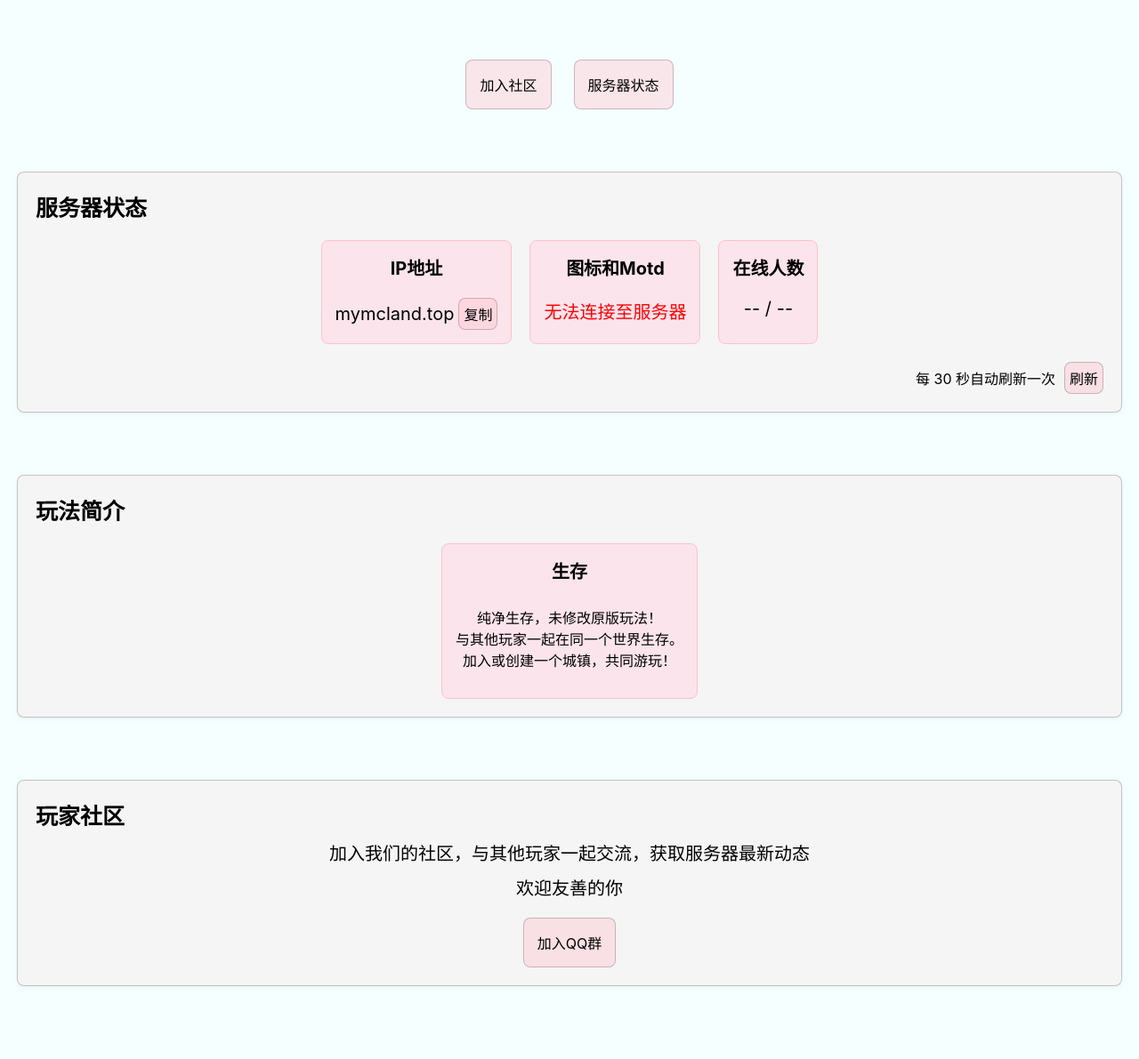
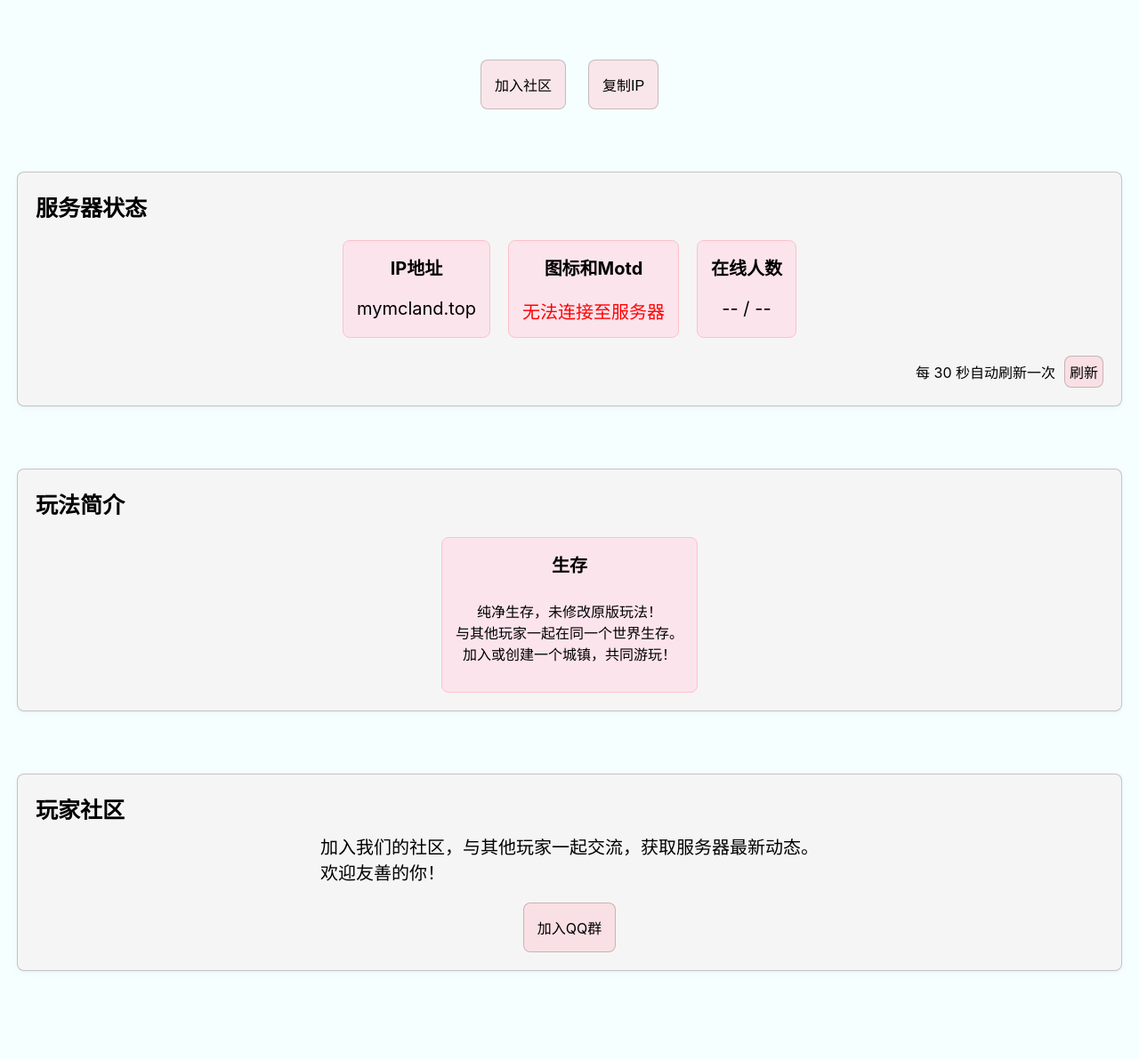
Before and after one commit to MCFurina/MyMC-Website, a plain HTML site: page index.html in a window 1280 px wide. Shown: the part 351-1542 px from the top of the page at 89% size. Drawn offline with Linux system fonts and the light colour scheme; no server answers.

Commit message:
修复了一些问题

```diff
--- a/index.html
+++ b/index.html
@@ -50,7 +50,7 @@
     </div>
     <div style="display: flex; flex-direction: row; margin-top: 50px; justify-content: center; gap: 25px; flex-wrap: wrap;">
         <a class="btn fade-in" href="#community">加入社区</a>
-        <a class="btn fade-in" href="#status">服务器状态</a>
+        <button onclick="copyButton(this, 'mymcland.top')" class="btn fade-in">复制IP</button>
     </div>
     <div class="card-box">
         <div style="margin-top: 70px;" class="center-card" id="status">
@@ -58,7 +58,7 @@
             <div style="display: flex; flex-direction: row; gap: 20px; align-items: stretch; margin-top: 10px; flex-wrap: wrap; justify-content: center;">
                 <div class="center-card-card">
                     <span style="font-size: 20px; margin-bottom: 10px; font-weight: bold;">IP地址</span>
-                    <div style="font-size: 20px;">mymcland.top<button onclick="copyButton(this, 'mymcland.top')" class="btn" style="padding: 5px; margin-left: 5px">复制</button></div>
+                    <div style="font-size: 20px;">mymcland.top</div>
                 </div>
                 <div class="center-card-card">
                     <span style="font-size: 20px; margin-bottom: 10px; font-weight: bold;">图标和Motd</span>
@@ -92,8 +92,10 @@
         </div>
         <div style="margin-top: 70px;" class="center-card" id="community">
             <span class="center-card-title">玩家社区</span>
-            <span style="margin-bottom: 10px; font-size: 20px;">加入我们的社区，与其他玩家一起交流，获取服务器最新动态</span>
-            <span style="margin-bottom: 20px; font-size: 20px;">欢迎友善的你</span>
+            <div style="display: flex; flex-direction: column; text-align: left;">
+                <span style="font-size: 20px;">加入我们的社区，与其他玩家一起交流，获取服务器最新动态。</span>
+                <span style="margin-bottom: 20px; font-size: 20px;">欢迎友善的你！</span>
+            </div>
             <a href="https://qm.qq.com/q/Btq5z1WSHu" target="_blank" class="btn">
                 加入QQ群
             </a>
```
Also changed, not shown: homepage.js (+2 -0 lines).
